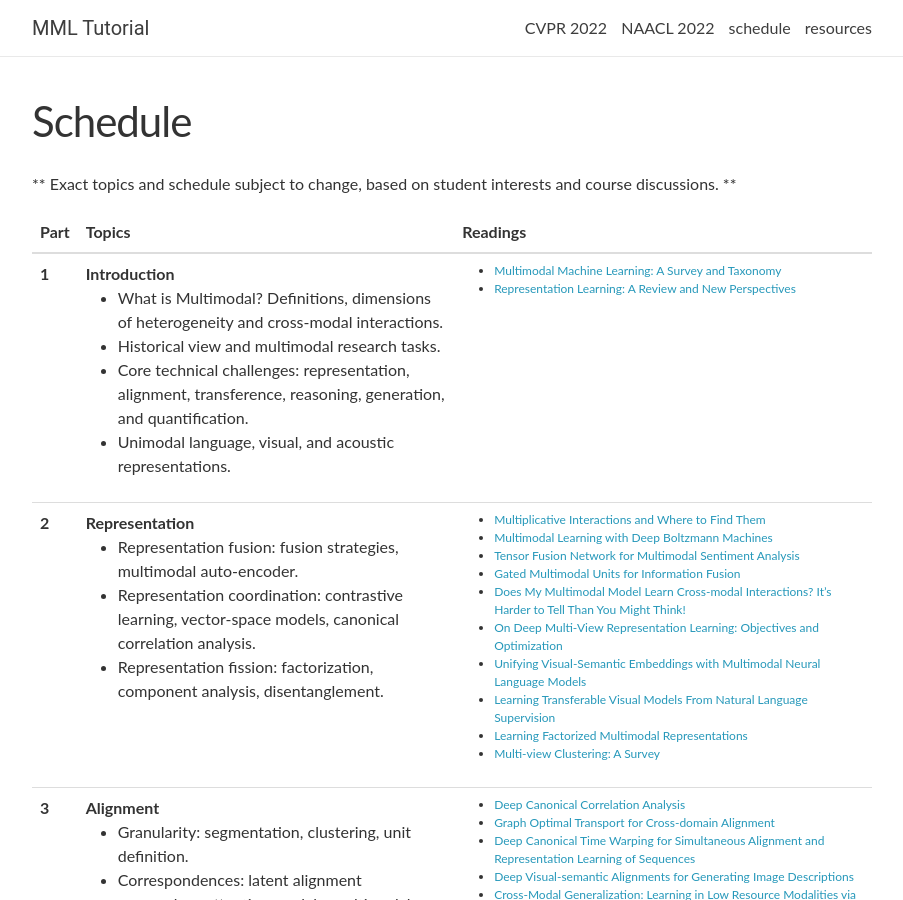
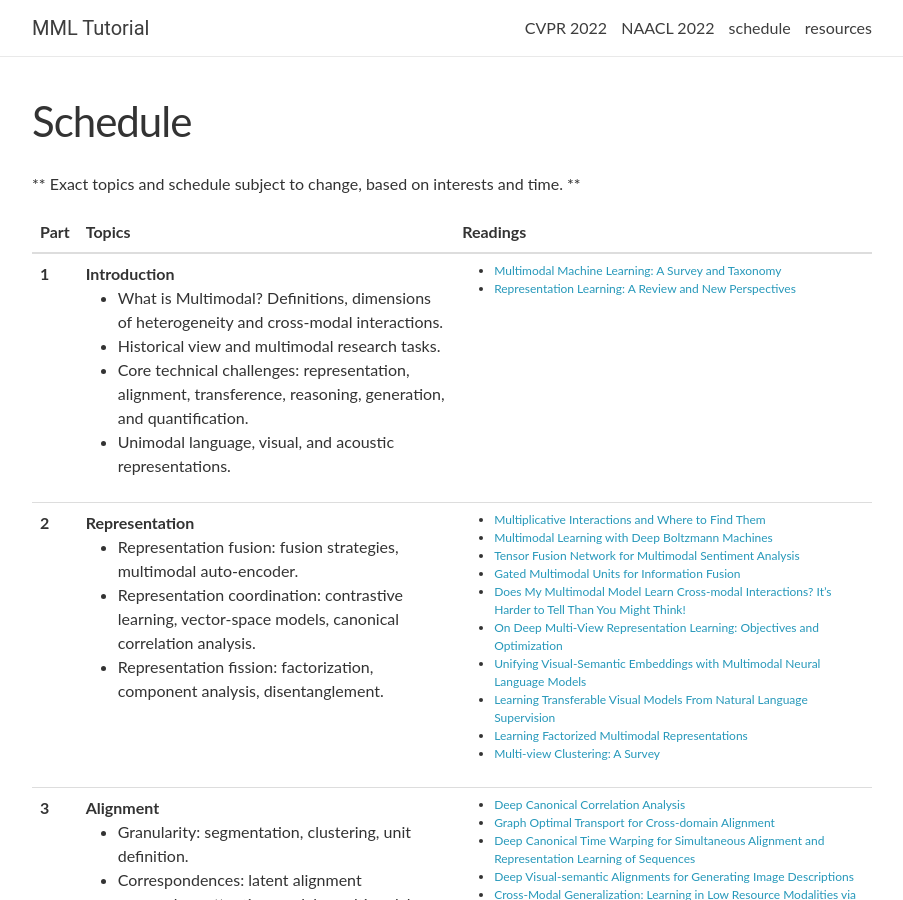
Before and after one commit to CMU-MultiComp-Lab/mmml-tutorial, a Jekyll site: the page built from _pages/schedule.md, in a window 1280 px wide and 900 px high. Shown: the whole window, without its empty margins (188-1091 px from the left). Built offline with Jekyll 4.4.1, drawn with Linux system fonts in a browser that asks for light colours; nearby versions of some CDN libraries; comment, search, counter and statistics services are not loaded.

Commit message:
Update schedule.md

```diff
--- a/_pages/schedule.md
+++ b/_pages/schedule.md
@@ -4,7 +4,7 @@
 title: Schedule
 ---
 
-** Exact topics and schedule subject to change, based on student interests and course discussions. **
+** Exact topics and schedule subject to change, based on interests and time. **
 
 {% assign current_module = 0 %}
 {% assign skip_classes = 0 %}
```
